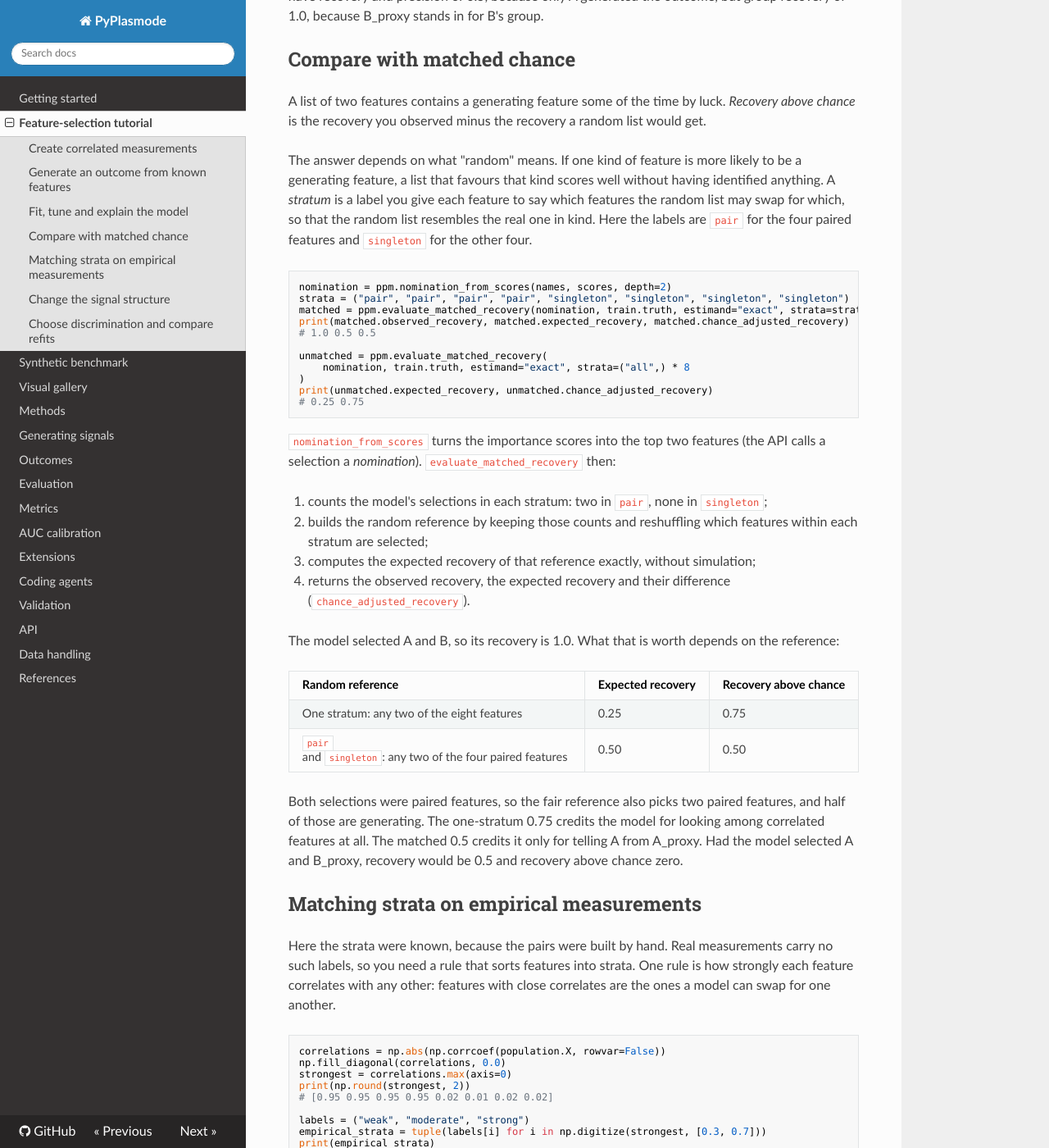
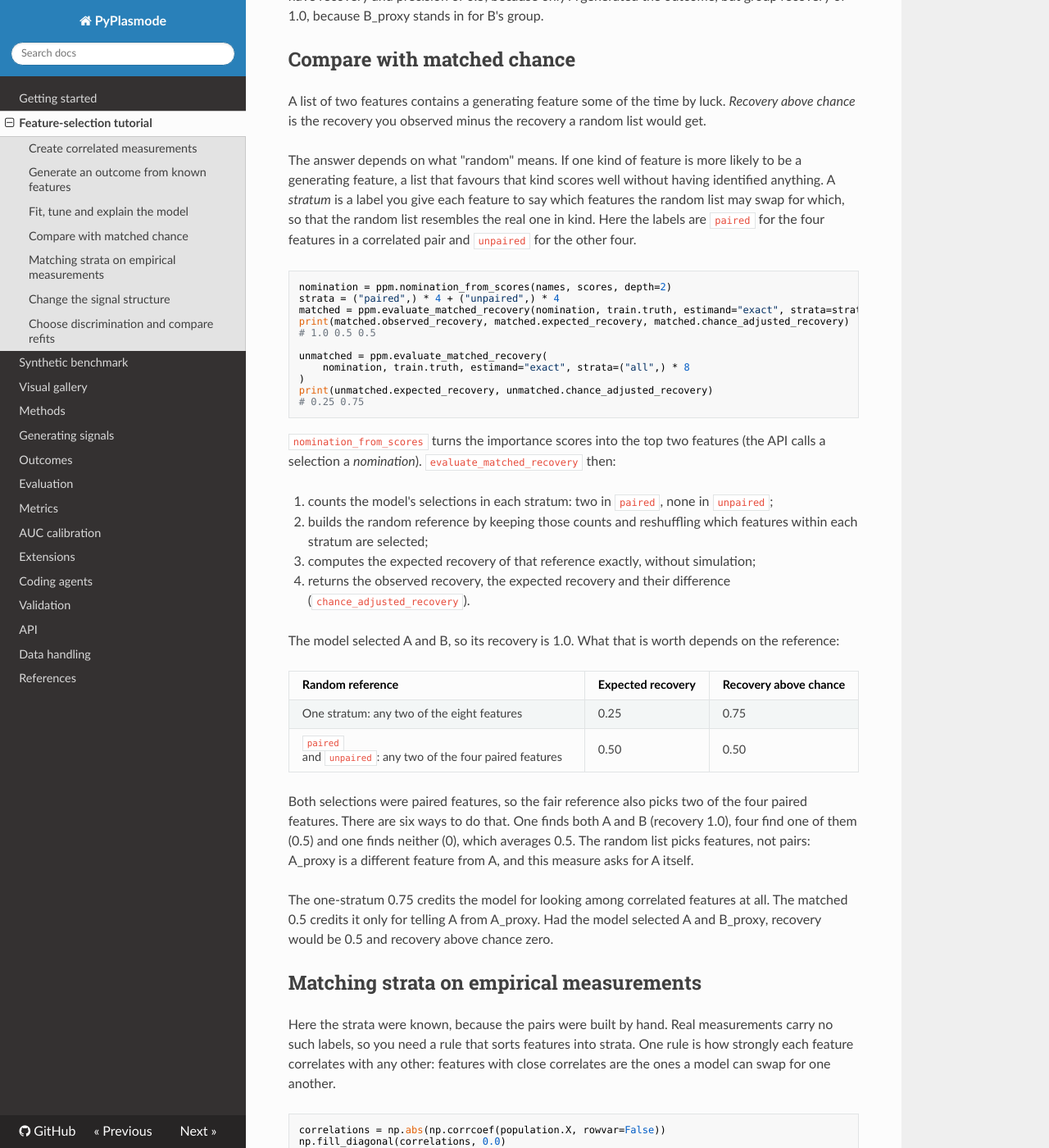
Before and after one commit to BradSegal/PyPlasmode, an MkDocs documentation site: the page built from docs/tutorial.md, in a window 1280 px wide and 1400 px high, scrolled down 3270 px. Shown: the whole window at 82% size. Built offline with MkDocs 1.6.1, drawn with Linux system fonts in a browser that asks for light colours; nearby versions of some CDN libraries.

Commit message:
Name the tutorial's strata paired and unpaired and spell out the six random lists

````diff
--- a/docs/tutorial.md
+++ b/docs/tutorial.md
@@ -172,11 +172,11 @@ The answer depends on what "random" means. If one kind of feature is more likely
 generating feature, a list that favours that kind scores well without having identified
 anything. A *stratum* is a label you give each feature to say which features the random list
 may swap for which, so that the random list resembles the real one in kind. Here the labels
-are `pair` for the four paired features and `singleton` for the other four.
+are `paired` for the four features in a correlated pair and `unpaired` for the other four.
 
 ```python
 nomination = ppm.nomination_from_scores(names, scores, depth=2)
-strata = ("pair", "pair", "pair", "pair", "singleton", "singleton", "singleton", "singleton")
+strata = ("paired",) * 4 + ("unpaired",) * 4
 matched = ppm.evaluate_matched_recovery(nomination, train.truth, estimand="exact", strata=strata)
 print(matched.observed_recovery, matched.expected_recovery, matched.chance_adjusted_recovery)
 # 1.0 0.5 0.5
@@ -191,7 +191,7 @@ print(unmatched.expected_recovery, unmatched.chance_adjusted_recovery)
 `nomination_from_scores` turns the importance scores into the top two features (the API calls
 a selection a *nomination*). `evaluate_matched_recovery` then:
 
-1. counts the model's selections in each stratum: two in `pair`, none in `singleton`;
+1. counts the model's selections in each stratum: two in `paired`, none in `unpaired`;
 2. builds the random reference by keeping those counts and reshuffling which features within
    each stratum are selected;
 3. computes the expected recovery of that reference exactly, without simulation;
@@ -204,12 +204,16 @@ reference:
 | Random reference | Expected recovery | Recovery above chance |
 | --- | --- | --- |
 | One stratum: any two of the eight features | 0.25 | 0.75 |
-| `pair` and `singleton`: any two of the four paired features | 0.50 | 0.50 |
+| `paired` and `unpaired`: any two of the four paired features | 0.50 | 0.50 |
 
-Both selections were paired features, so the fair reference also picks two paired features,
-and half of those are generating. The one-stratum 0.75 credits the model for looking among
-correlated features at all. The matched 0.5 credits it only for telling A from A_proxy. Had
-the model selected A and B_proxy, recovery would be 0.5 and recovery above chance zero.
+Both selections were paired features, so the fair reference also picks two of the four paired
+features. There are six ways to do that. One finds both A and B (recovery 1.0), four find one
+of them (0.5) and one finds neither (0), which averages 0.5. The random list picks features,
+not pairs: A_proxy is a different feature from A, and this measure asks for A itself.
+
+The one-stratum 0.75 credits the model for looking among correlated features at all. The
+matched 0.5 credits it only for telling A from A_proxy. Had the model selected A and B_proxy,
+recovery would be 0.5 and recovery above chance zero.
 
 ## Matching strata on empirical measurements
 
````
